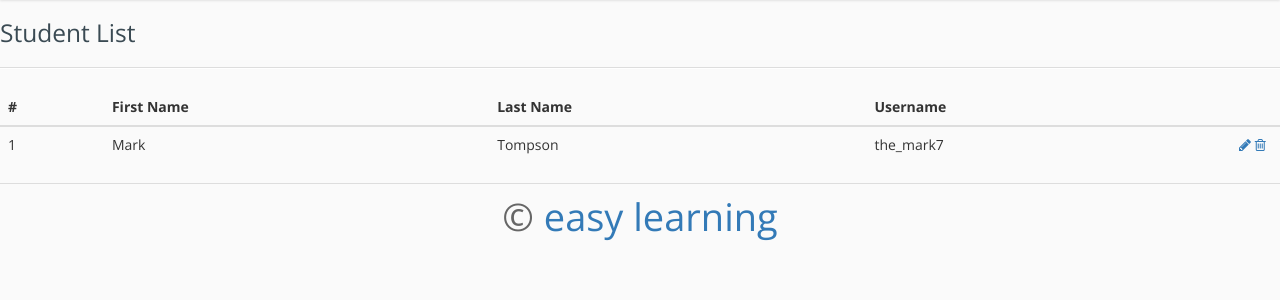
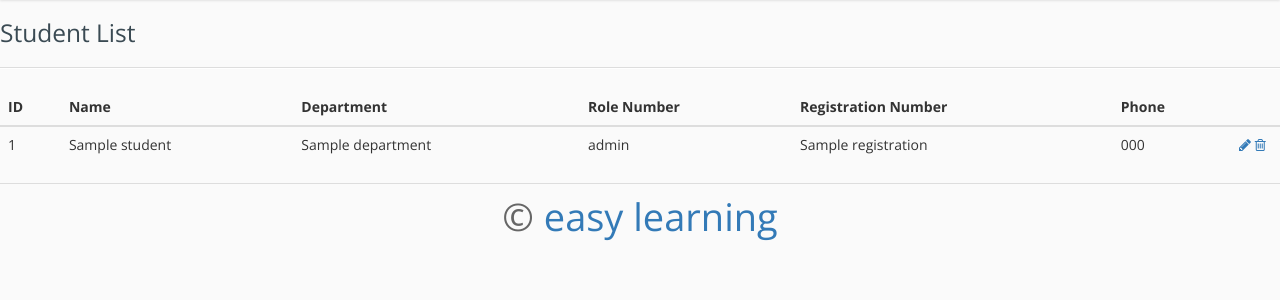
Before and after one commit to liteninkiran/udemy-php-1-ci, a PHP site: the page made by lms/application/views/include/student_list.php in a window 1280 px wide. Shown: the part 93-393 px from the top of the page. Run offline with PHP 8.4, Linux system fonts and the light colour scheme; the template is opened without the code that fills it: most values are stand-ins (such as "Sample title", 1, 10 or a date in 2020); data that the repository does not hold is empty; some libraries are stand-ins or nearby versions.

Commit message:
Section 3: CodeIgniter Framework With Complete LMS Project
Lecture 23: Student List From Database

```diff
--- a/lms/application/controllers/Student.php
+++ b/lms/application/controllers/Student.php
@@ -47,10 +47,12 @@
 
         public function studentList()
         {
+            $data['studentData'] = $this->student_model->getAllRecords();
+
             $data['title'] = 'Student List';
             $data['header'] = $this->load->view('include/header', $data, TRUE);
             $data['sidebar'] = $this->load->view('include/sidebar', '', TRUE);
-            $data['content'] = $this->load->view('include/student_list', '', TRUE);
+            $data['content'] = $this->load->view('include/student_list', $data, TRUE);
             $data['footer'] = $this->load->view('include/footer', '', TRUE);
 
             $this->load->view('student_list', $data);
--- a/lms/application/views/include/student_add.php
+++ b/lms/application/views/include/student_add.php
@@ -29,12 +29,12 @@
             </div>
 
             <div class="form-group">
-                <label>Roll No.</label>
+                <label>Roll Number</label>
                 <input type="text" name="role" class="form-control span12">
             </div>
 
             <div class="form-group">
-                <label>Reg. No.</label>
+                <label>Registration Number</label>
                 <input type="text" name="registration" class="form-control span12">
             </div>
 
--- a/lms/application/views/include/student_list.php
+++ b/lms/application/views/include/student_list.php
@@ -8,26 +8,37 @@
         <thead>
 
             <tr>
-                <th>#</th>
-                <th>First Name</th>
-                <th>Last Name</th>
-                <th>Username</th>
+                <th>ID</th>
+                <th>Name</th>
+                <th>Department</th>
+                <th>Role Number</th>
+                <th>Registration Number</th>
+                <th>Phone</th>
                 <th style="width: 3.5em;"></th>
             </tr>
         </thead>
 
         <tbody>
 
+<?php
+            foreach($studentData as $s)
+            {
+?>
                 <tr>
-                <td>1</td>
-                <td>Mark</td>
-                <td>Tompson</td>
-                <td>the_mark7</td>
+                    <td><?php echo $s->id; ?></td>
+                    <td><?php echo $s->name; ?></td>
+                    <td><?php echo $s->department; ?></td>
+                    <td><?php echo $s->role; ?></td>
+                    <td><?php echo $s->registration; ?></td>
+                    <td><?php echo $s->phone; ?></td>
                     <td>
                         <a href="user.html"><i class="fa fa-pencil"></i></a>
                         <a href="#myModal" role="button" data-toggle="modal"><i class="fa fa-trash-o"></i></a>
                     </td>
                 </tr>
+<?php
+            }
+?>
 
         </tbody>
 
```
Also changed, not shown: lms/application/models/student_model.php (+12 -0 lines). Lines whose indentation alone changed are shown as unchanged.
